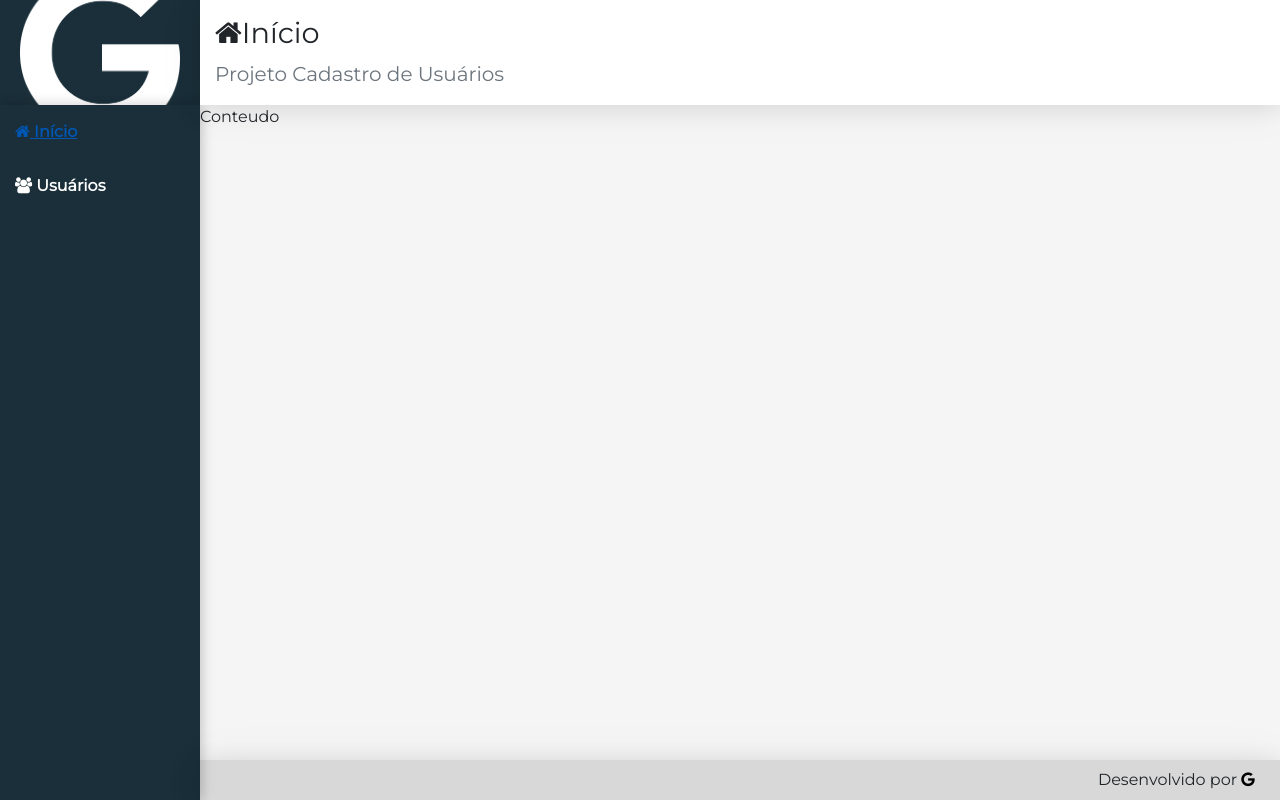
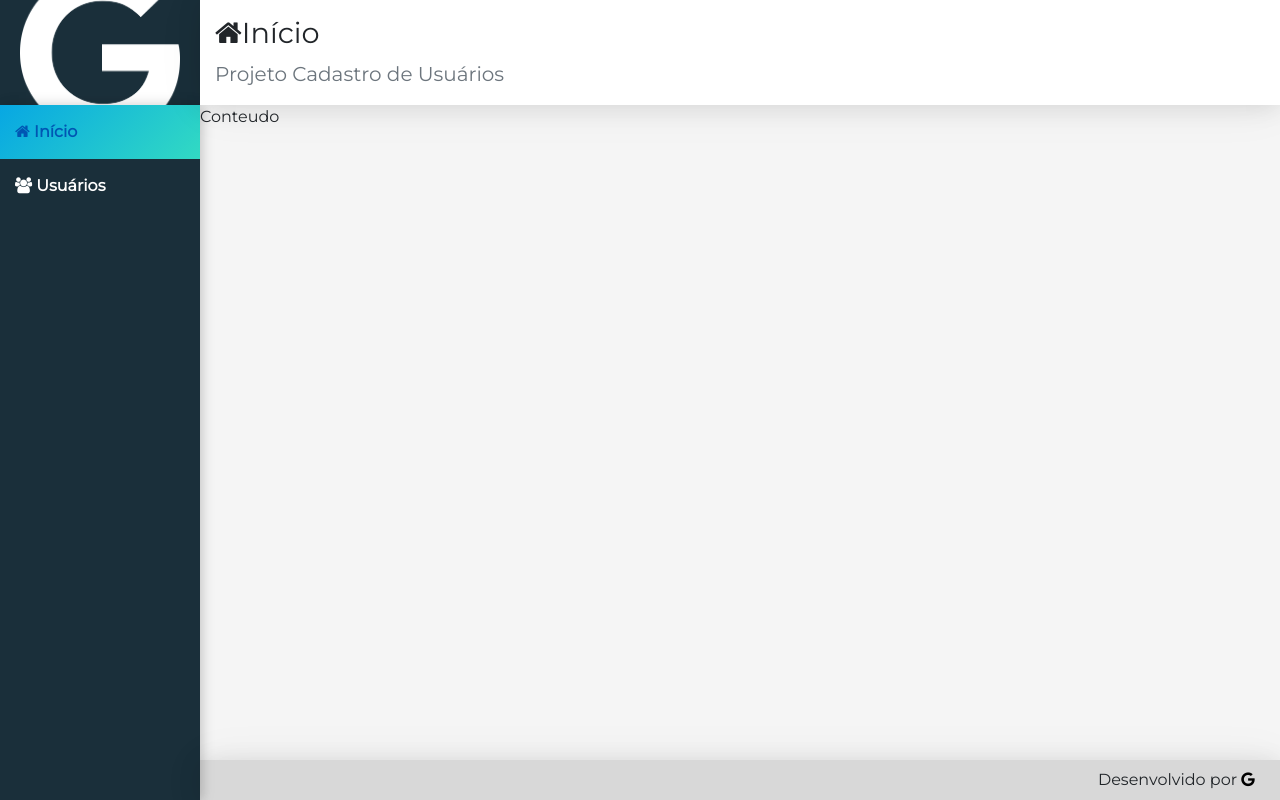
Before and after one commit to gabrielcarlossl/Projeto-Cadastro-Usuario---React, a React (Create React App) app in the folder crud/frontend/: page / in a window 1280 px wide. In both pictures the pointer is over the link "Início". Built offline with nearby package versions, Linux system fonts and the light colour scheme.

Commit message:
finalizado estilo do nav

```diff
--- a/crud/frontend/src/components/template/Nav.jsx
+++ b/crud/frontend/src/components/template/Nav.jsx
@@ -1,6 +1,6 @@
 import './Nav.css'
 
-
+import './NavItem.css'
 
 import NavItem from './NavItem'
 
--- a/crud/frontend/src/components/template/NavItem.css
+++ b/crud/frontend/src/components/template/NavItem.css
@@ -7,5 +7,7 @@ div > a {
 }
 
 div > a:hover{
-    background-color: linear-gradient(135deg, #07a7e3 0%, #32dac3 100%);
+
+    background: linear-gradient(135deg, #07a7e3 0%, #32dac3 100%);
+    text-decoration: none;
 }
```
